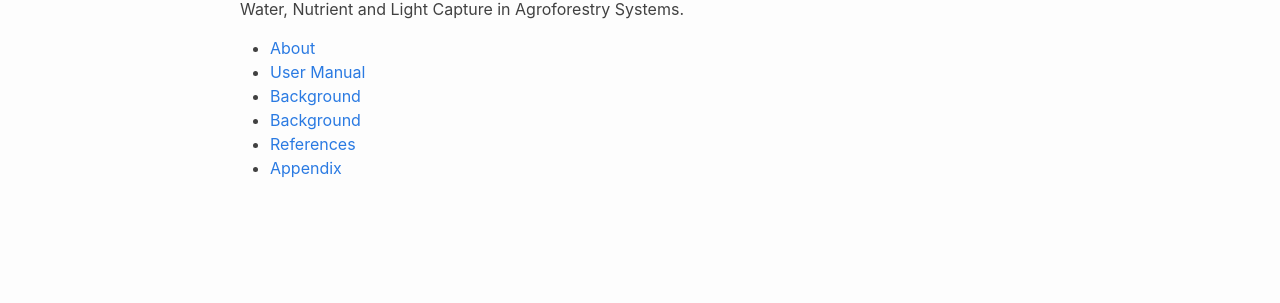
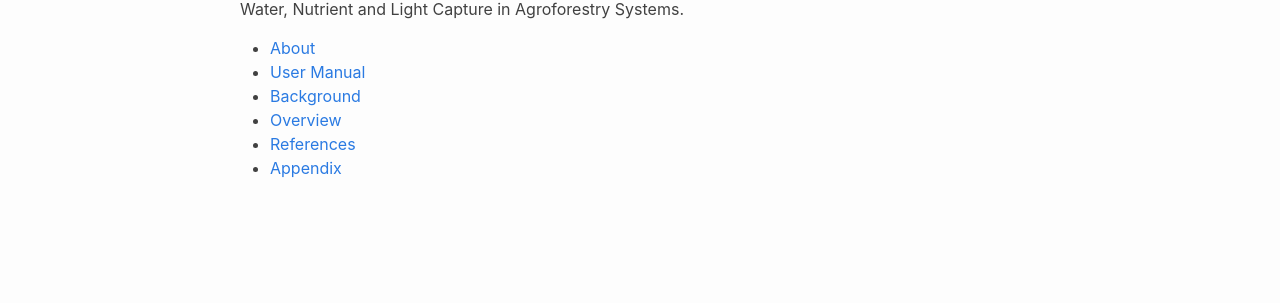
Before and after one commit to degi/wanulcas, a Jekyll site: the page built from docs/index.md, in a window 1280 px wide. Shown: the part 158-461 px from the top of the page. Built offline with Jekyll 4.4.1, drawn with Linux system fonts in a browser that asks for light colours.

Commit message:
Rename 'Background' link to 'Overview'

```diff
--- a/docs/index.md
+++ b/docs/index.md
@@ -9,6 +9,6 @@ Water, Nutrient and Light Capture in Agroforestry Systems.
 * [About](https://degi.github.io/wanulcas/about/)
 * [User Manual](https://degi.github.io/wanulcas/manual/)
 * [Background](https://degi.github.io/wanulcas/background/)
-* [Background](https://degi.github.io/wanulcas/overview/)
+* [Overview](https://degi.github.io/wanulcas/overview/)
 * [References](https://degi.github.io/wanulcas/references/)
 * [Appendix](https://degi.github.io/wanulcas/appendix/)
```
